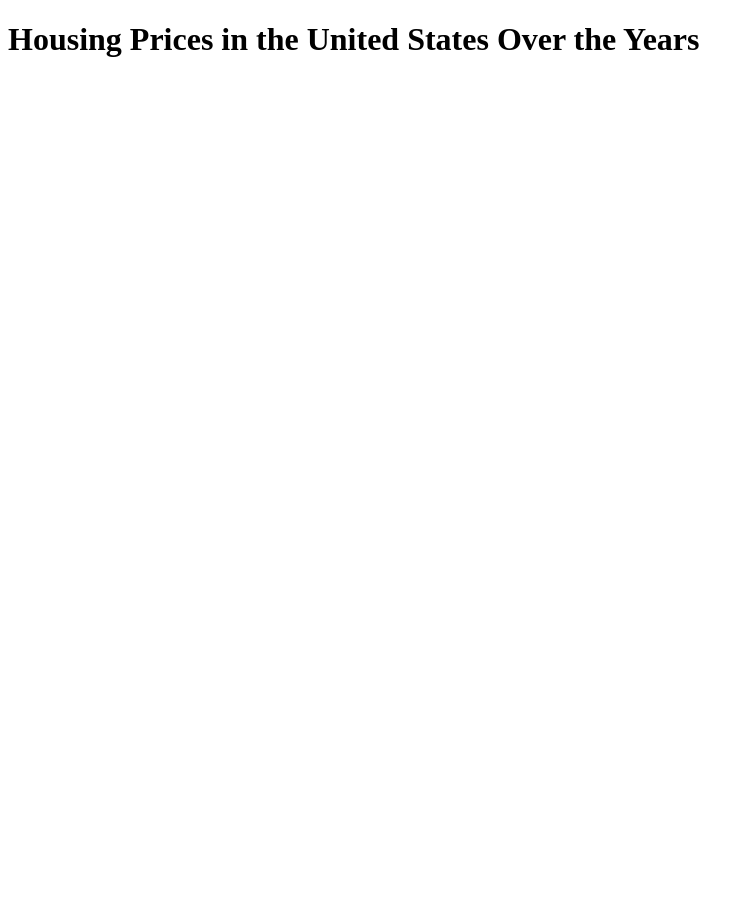
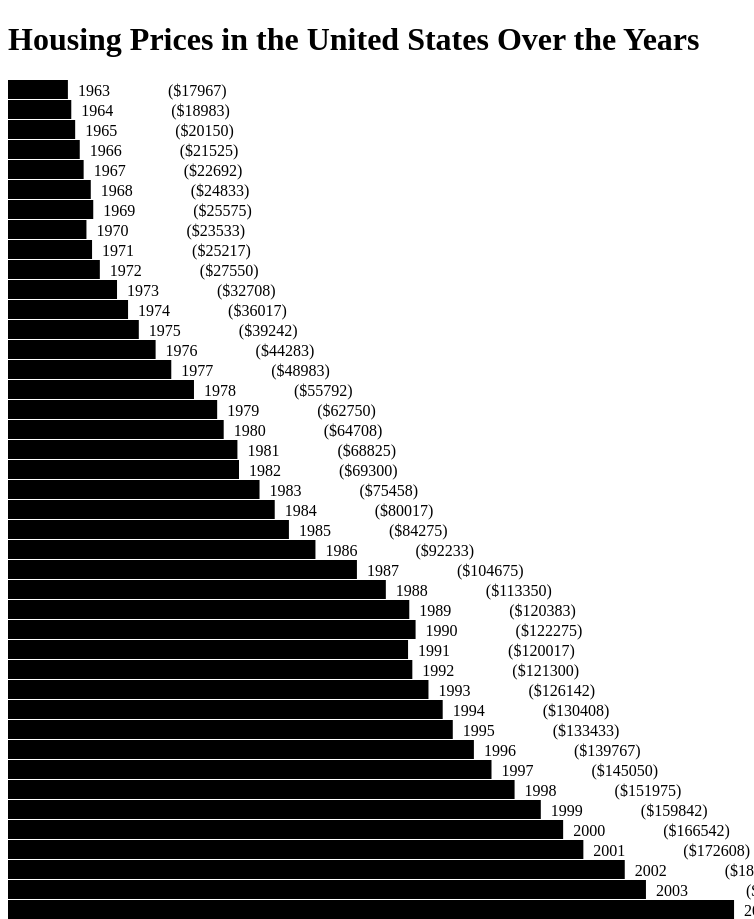
Before and after one commit to Crevax/UnitedStatesHousePricingHistory, a plain HTML site: page index.html in a window 1280 px wide. Shown: the top 919 px of the page, without its empty margins (0-754 px from the left). Before the commit the page ends 800 px from the top, so only its background shows below. Drawn offline with nearby package versions, Linux system fonts and the light colour scheme.

Commit message:
Modify graph to use new data structure

```diff
--- a/index.html
+++ b/index.html
@@ -25,11 +25,11 @@
       return total / monthCount;
     }
 
-    var data = priceHistory.history;
+    var data = priceHistory.years;
 
     var barHeight = 20;
 
-    var max = d3.max(data, function(d) { return d.MedianPrice; });
+    var max = d3.max(data, function(d) { return medianPriceForYear(d); });
 
     var x = d3.scale.linear()
     .domain([0, max])
@@ -45,20 +45,20 @@
         .attr("transform", function(d, i) { return "translate(0," + i * barHeight + ")"; });
 
     bar.append("rect")
-        .attr("width", function(d){ return x(d.MedianPrice) / 300; })
+        .attr("width", function(d){ return x(medianPriceForYear(d)) / 300; })
         .attr("height", barHeight - 1);
 
     bar.append("text")
-        .attr("x", function(d) { return x(d.MedianPrice) / 300 + 10; })
+        .attr("x", function(d) { return x(medianPriceForYear(d)) / 300 + 10; })
         .attr("y", barHeight / 2)
         .attr("dy", ".35em")
-        .text(function(d) { return "" + d.Month + " " + d.Year });
+        .text(function(d) { return "" + d.year });
 
     bar.append("text")
-        .attr("x", function(d) { return x(d.MedianPrice) / 300 + 100; })
+        .attr("x", function(d) { return x(medianPriceForYear(d)) / 300 + 100; })
         .attr("y", barHeight / 2)
         .attr("dy", ".35em")
-        .text(function(d) { return "(" + d.MedianPrice + ")" });
+        .text(function(d) { return "($" + Math.round(medianPriceForYear(d)) + ")" });
   </script>
 </body>
 </html>
```
